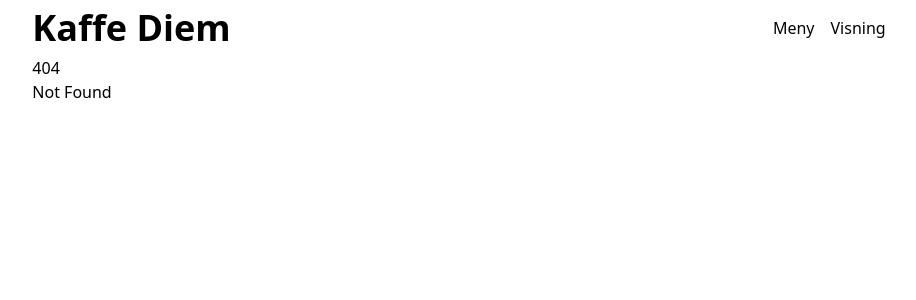
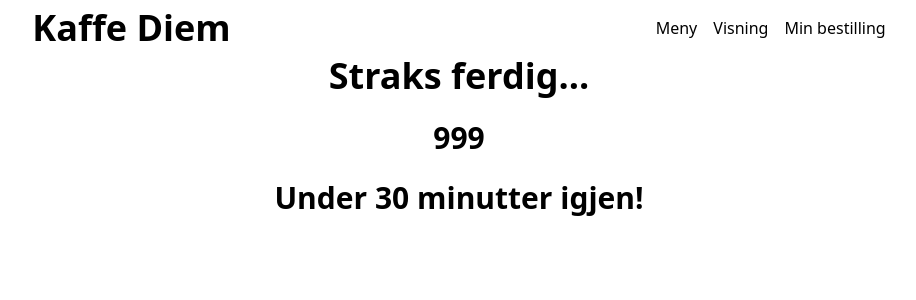
Before and after one commit to Kaffe-diem/kaffediem, a SvelteKit app: page /status in a window 1280 px wide. Before the commit this address had no page. Shown: the top 300 px of the page, without its empty margins (181-1097 px from the left). Built offline with nearby package versions, Linux system fonts and the light colour scheme.

Commit message:
Første utkast av status side

```diff
--- a/src/routes/+layout.svelte
+++ b/src/routes/+layout.svelte
@@ -3,7 +3,8 @@
 
   const navItems = [
     { href: "/drinks", text: "Meny" },
-    { href: "/display", text: "Visning" }
+    { href: "/display", text: "Visning" },
+    { href: "/status", text: "Min bestilling" }
   ];
 </script>
 
--- /dev/null
+++ b/src/routes/status/+page.svelte
@@ -0,0 +1,22 @@
+<script lang="ts">
+  import { State, Order } from "$lib/types";
+
+  // $: order = new Order(999, State.Complete);
+  $: order = new Order(999);
+  $: orders_in_queue = 10;
+  $: eta_minutes = orders_in_queue * 3;
+  $: order_complete = order.state == State.Complete;
+</script>
+
+<div class="text-center">
+  {#if order_complete}
+    <h2 class="mb-3 text-3xl font-bold text-green-700 md:mb-6 md:text-4xl">Kom og hent!</h2>
+    <h2 class="mb-3 text-2xl font-bold md:mb-6 md:text-3xl">{order.id}</h2>
+  {:else}
+    <h2 class="mb-3 text-3xl font-bold md:mb-6 md:text-4xl">Straks ferdig...</h2>
+    <h2 class="mb-3 text-2xl font-bold md:mb-6 md:text-3xl">{order.id}</h2>
+    <h2 class="text-2xl font-bold md:text-3xl">
+      Under {eta_minutes} minutter igjen!
+    </h2>
+  {/if}
+</div>
```
